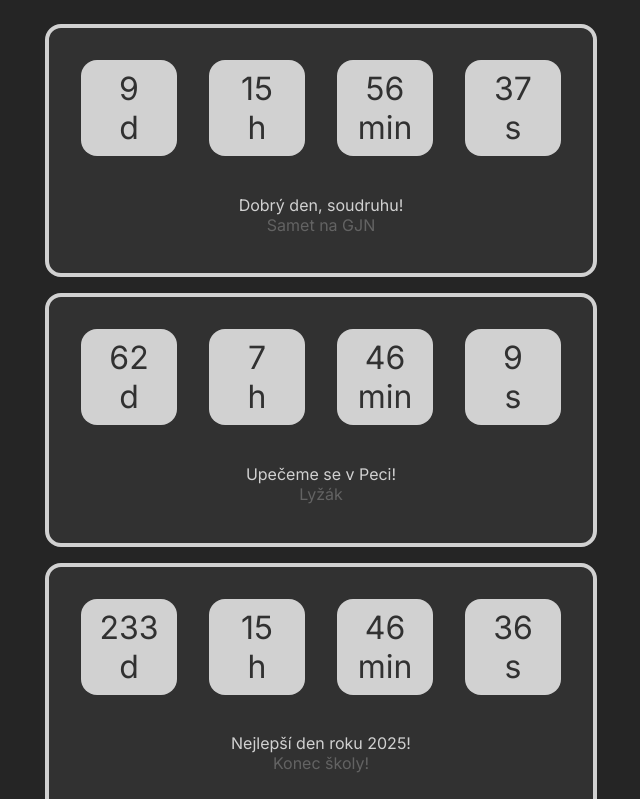
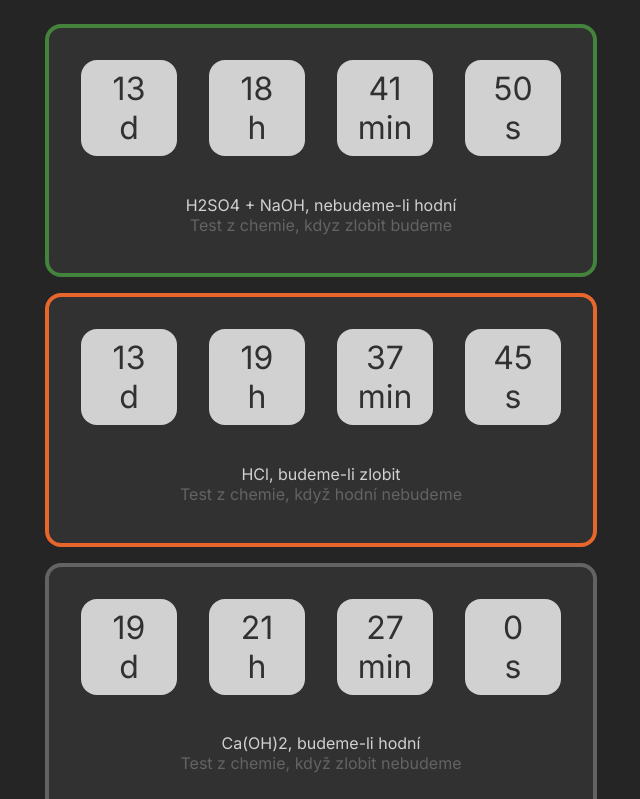
Before and after one commit to sperlicky/sperlicky.github.io, an Angular app: page / in a window 1280 px wide. Shown: the top 799 px of the page, without its empty margins (319-959 px from the left). Built offline with nearby package versions, Linux system fonts and the light colour scheme.

Commit message:
changed timers (CT)

```diff
--- a/src/app/app.component.html
+++ b/src/app/app.component.html
@@ -1,11 +1,11 @@
 <!-- Don't forget to sort the timers! -->
 <main>
-    <app-timer
-            type="Positive"
-            time="2024-11-15T08:10:28"
-            name="Dobrý den, soudruhu!"
-            description="Samet na GJN"
-    />
+    <app-timer type="S2" time="2024-11-19T10:55:41" name="H2SO4 + NaOH, nebudeme-li hodní"
+               description="Test z chemie, kdyz zlobit budeme"/>
+    <app-timer type="S1" time="2024-11-19T11:51:36" name="HCl, budeme-li zlobit"
+               description="Test z chemie, když hodní nebudeme"/>
+    <app-timer type="Entire-class" time="2024-11-25T13:40:51" name="Ca(OH)2, budeme-li hodní"
+               description="Test z chemie, když zlobit nebudeme"/>
     <app-timer
             type="Positive"
             time="2025-01-07"
```
